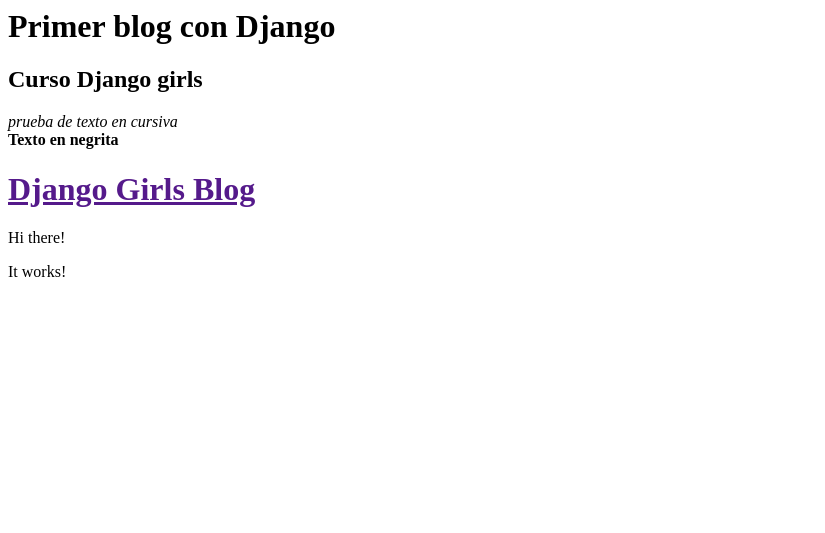
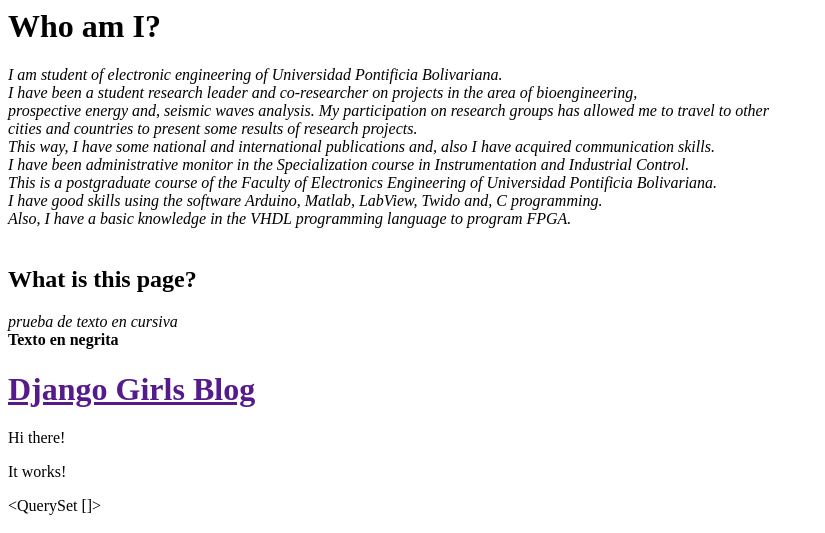
Before and after one commit to LauraVargas95/my-first-blog, a Django app: page / in a window 1280 px wide. Shown: the top 533 px of the page, without its empty margins (0-825 px from the left). Run offline with Django 3.2, Linux system fonts and the light colour scheme; data that the repository does not hold is empty.

Commit message:
https://github.com/LauraVargas95/my-first-blog.git

```diff
--- a/blog/templates/blog/post_list.html
+++ b/blog/templates/blog/post_list.html
@@ -1,10 +1,14 @@
 <html>
     <head>
-        <title> Laura's Blog</title>
+        <title> Hi I'm Laura Vargas</title>
     </head>
     <body>
-        <h1> Primer blog con Django</h1>
-        <h2> Curso Django girls </h2>
+        <h1> Who am I?</h1>
+        <p><em> I am student of electronic engineering of Universidad  Pontificia Bolivariana. <br>I have been a student research leader and co-researcher on projects in the area of bioengineering, </br>prospective energy and, seismic waves analysis. My participation on research groups has allowed me to travel to other<br> cities and countries to present some results of research projects. </br>This way, I have some national and international publications and, also I have acquired communication skills.<br>
+I have been administrative monitor in the Specialization course in Instrumentation and Industrial Control.</br> This is a postgraduate course of the Faculty of Electronics Engineering of Universidad Pontificia Bolivariana.<br>
+I have good skills using the software Arduino, Matlab, LabView, Twido and, C programming.</br> Also, I have a basic knowledge in the VHDL programming language to program FPGA.<br></br>
+</em>
+        <h2> What is this page? </h2>
         <p><em> prueba de texto en cursiva</em>
         <br/><strong> Texto en negrita </strong></p>
 
@@ -13,5 +17,7 @@
         </div>
     	<p>Hi there!</p>
 	    <p>It works!</p>
+
+        {{posts}}
     </body>
 </html>
--- a/blog/views.py
+++ b/blog/views.py
@@ -1,5 +1,8 @@
 from django.shortcuts import render
+from django.utils import timezone
+from .models import Post
 
 # Create your views here.
 def post_list(request):
-	return render(request,'blog/post_list.html',{})
+	posts=Post.objects.filter(published_date__lte=timezone.now()).order_by('published_date')
+	return render(request,'blog/post_list.html',{'posts':posts})
```
